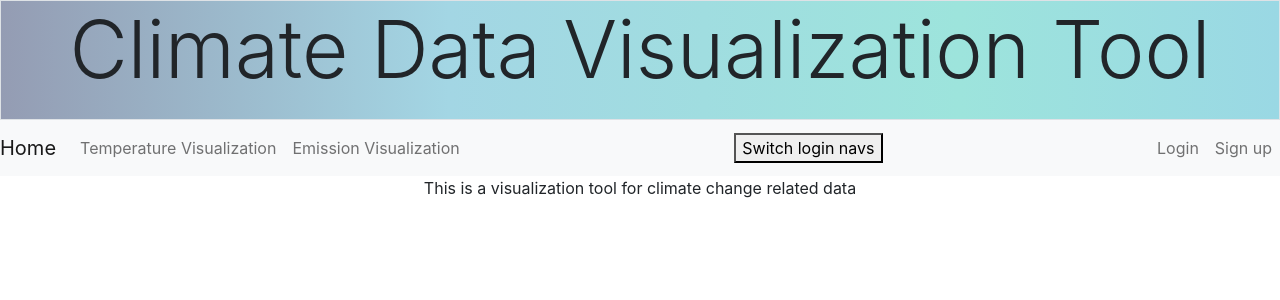
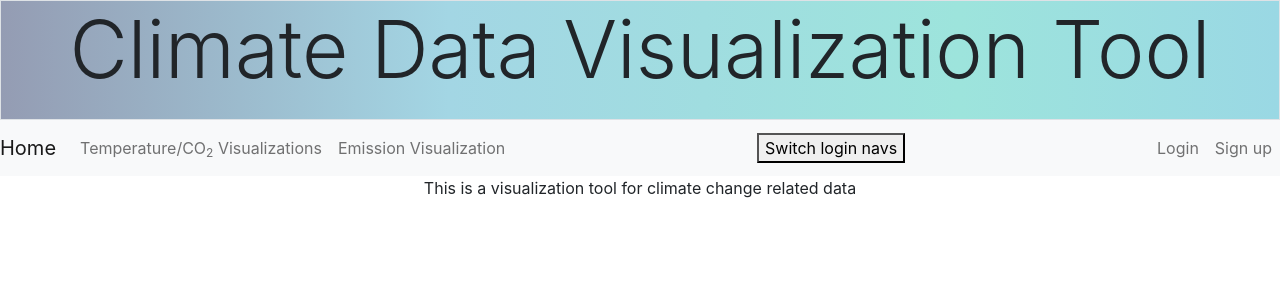
Before and after one commit to tvt21spogroup11weatherdata/Climate-Data-Visualization-Tool, a React (Create React App) app in the folder climatedataapp/: page / in a window 1280 px wide. Shown: the top 300 px of the page. Built offline with nearby package versions, Linux system fonts and the light colour scheme.

Commit message:
Update navigation tab

```diff
--- a/climatedataapp/src/components/Navigation.js
+++ b/climatedataapp/src/components/Navigation.js
@@ -43,7 +43,7 @@ export default function Navbar(props){
             <ul className="navbar-nav mr-auto">
 
                 <li className="nav-item">
-                    <a className="nav-link" href="/temp">Temperature Visualization</a>
+                    <a className="nav-link" href="/temp">Temperature/CO<sub>2</sub> Visualizations</a>
                 </li>
                 <li className="nav-item">
                     <a className="nav-link" href="/emission">Emission Visualization</a>
```
